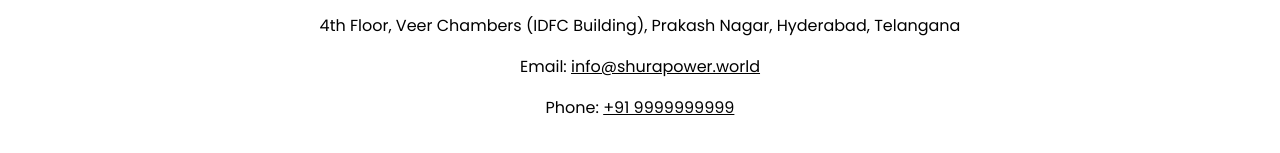
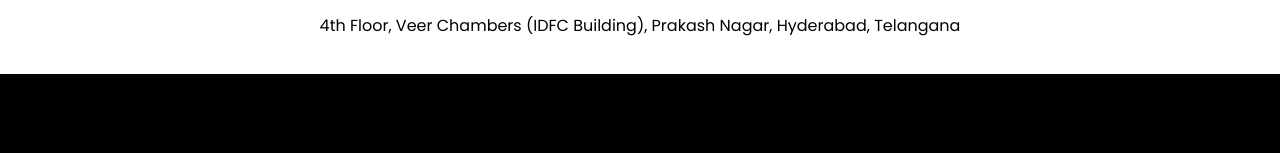
Before and after one commit to NSR2003/GAKS-upcoming, a plain HTML site: page slider-main/index.html in a window 1280 px wide. Shown: the part 849-1002 px from the top of the page. After the commit the page ends 923 px from the top, so only its background shows below. Drawn offline with Linux system fonts and the light colour scheme.

Commit message:
removed email and ph

```diff
--- a/slider-main/index.html
+++ b/slider-main/index.html
@@ -70,8 +70,6 @@
     <footer>
       <div class="contact-us">Contact Us</div>
       <p>4th Floor, Veer Chambers (IDFC Building), Prakash Nagar, Hyderabad, Telangana</p>
-      <p>Email: <a href="mailto:info@shurapower.world">info@shurapower.world</a></p>
-      <p>Phone: <a href="tel:+91 9999999999">+91 9999999999</a></p>
     </footer>
 
     <script src="app.js"></script>
--- a/slider-main/style.css
+++ b/slider-main/style.css
@@ -179,10 +179,6 @@
     font-weight: bold;
     margin-bottom: 10px;
 }
-footer p a{
-    text-decoration: underline;
-    color: #000000;
-}
 ::-webkit-scrollbar{
     width: 0px;
     height: 0px
```
